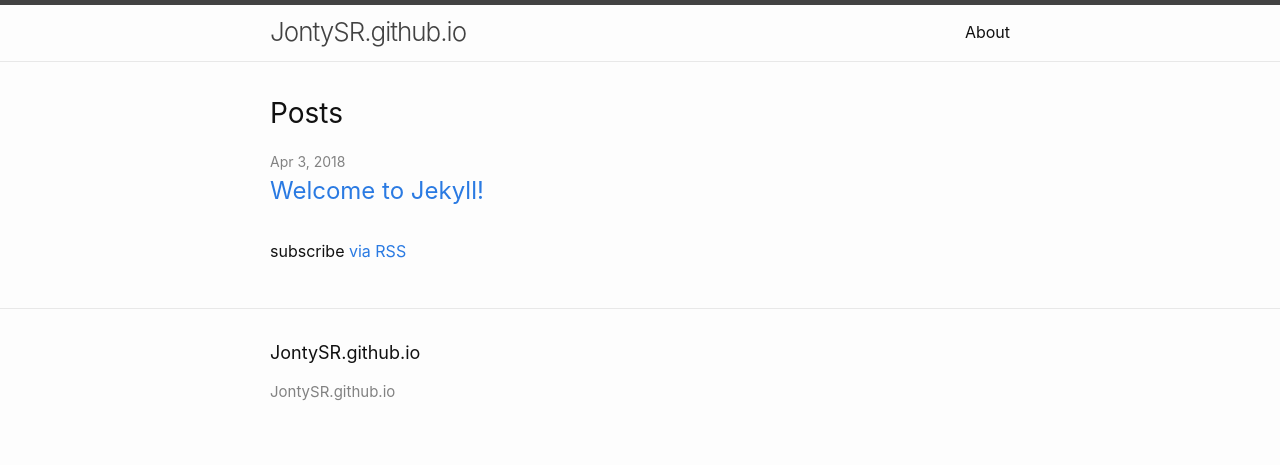
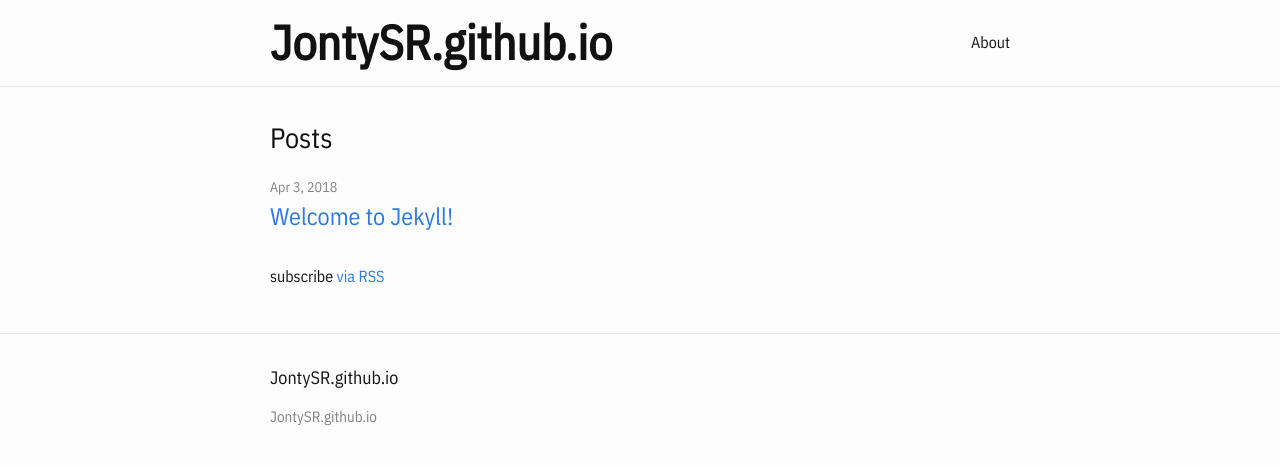
Before and after one commit to JontySR/JontySR.github.io, a Jekyll site: the page built from index.md, in a window 1280 px wide. Shown: the top 465 px of the page. Built offline with Jekyll 4.4.1, drawn with Linux system fonts in a browser that asks for light colours.

Commit message:
Customised minima and imported IBM Plex Sans

```diff
--- a/_sass/minima.scss
+++ b/_sass/minima.scss
@@ -1,8 +1,9 @@
 @charset "utf-8";
+@import url('https://fonts.googleapis.com/css?family=IBM+Plex+Sans+Condensed');
 
 // Define defaults for each variable.
 
-$base-font-family: -apple-system, BlinkMacSystemFont, "Segoe UI", Roboto, Helvetica, Arial, sans-serif, "Apple Color Emoji", "Segoe UI Emoji", "Segoe UI Symbol" !default;
+$base-font-family: "IBM Plex Sans Condensed", sans-serif, "Apple Color Emoji", "Segoe UI Emoji", "Segoe UI Symbol" !default;
 $base-font-size:   16px !default;
 $base-font-weight: 400 !default;
 $small-font-size:  $base-font-size * 0.875 !default;
--- a/_sass/minima/_base.scss
+++ b/_sass/minima/_base.scss
@@ -109,7 +109,7 @@ a {
 
   &:hover {
     color: $text-color;
-    text-decoration: underline;
+    text-decoration: none;
   }
 
   .social-media-list &:hover {
--- a/_sass/minima/_layout.scss
+++ b/_sass/minima/_layout.scss
@@ -2,25 +2,29 @@
  * Site header
  */
 .site-header {
-  border-top: 5px solid $grey-color-dark;
   border-bottom: 1px solid $grey-color-light;
   min-height: $spacing-unit * 1.865;
+  padding-top: 15px;
+  padding-bottom: 15px;
 
   // Positioning context for the mobile navigation icon
   position: relative;
 }
 
 .site-title {
-  @include relative-font-size(1.625);
-  font-weight: 300;
+  @include relative-font-size(3);
+  font-weight: 700;
   line-height: $base-line-height * $base-font-size * 2.25;
-  letter-spacing: -1px;
   margin-bottom: 0;
   float: left;
 
   &,
   &:visited {
-    color: $grey-color-dark;
+      color: $text-color;
+  }
+
+  &:hover {
+    color: $grey-color;
   }
 }
 
```
